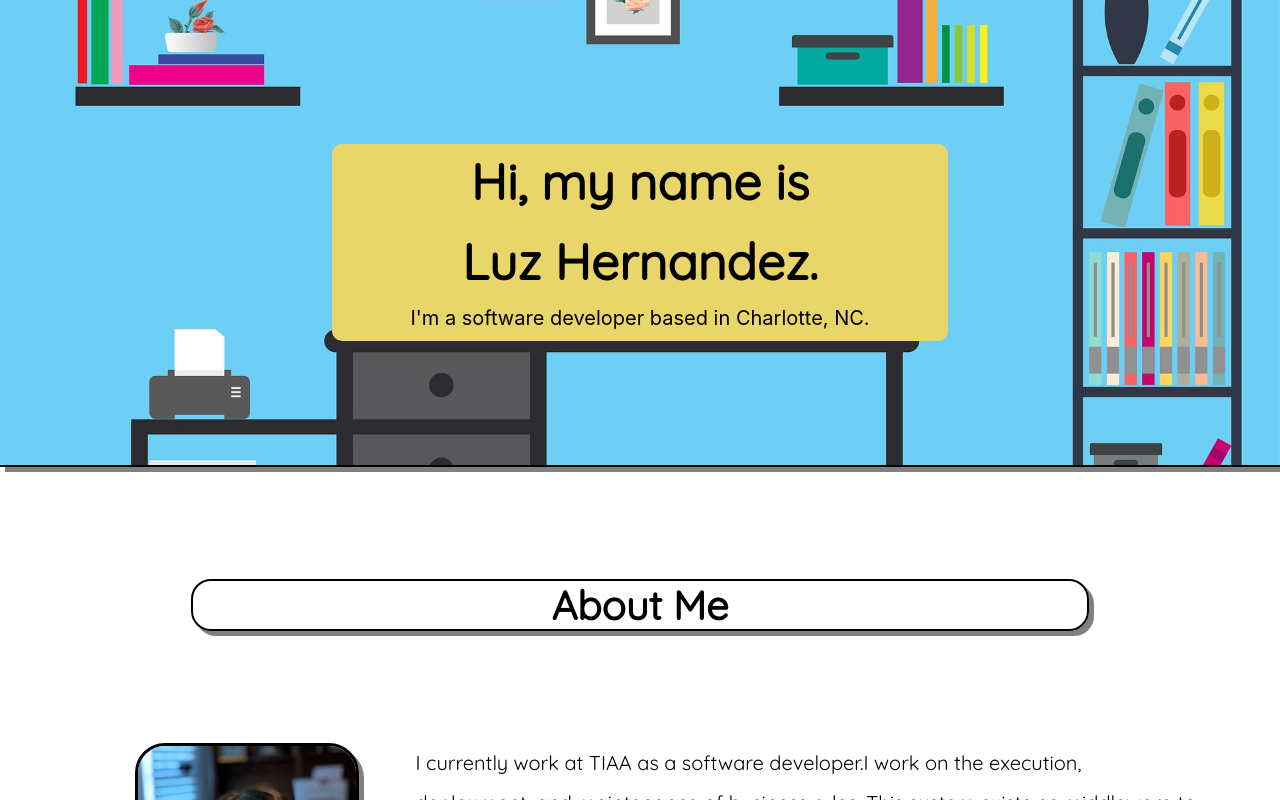
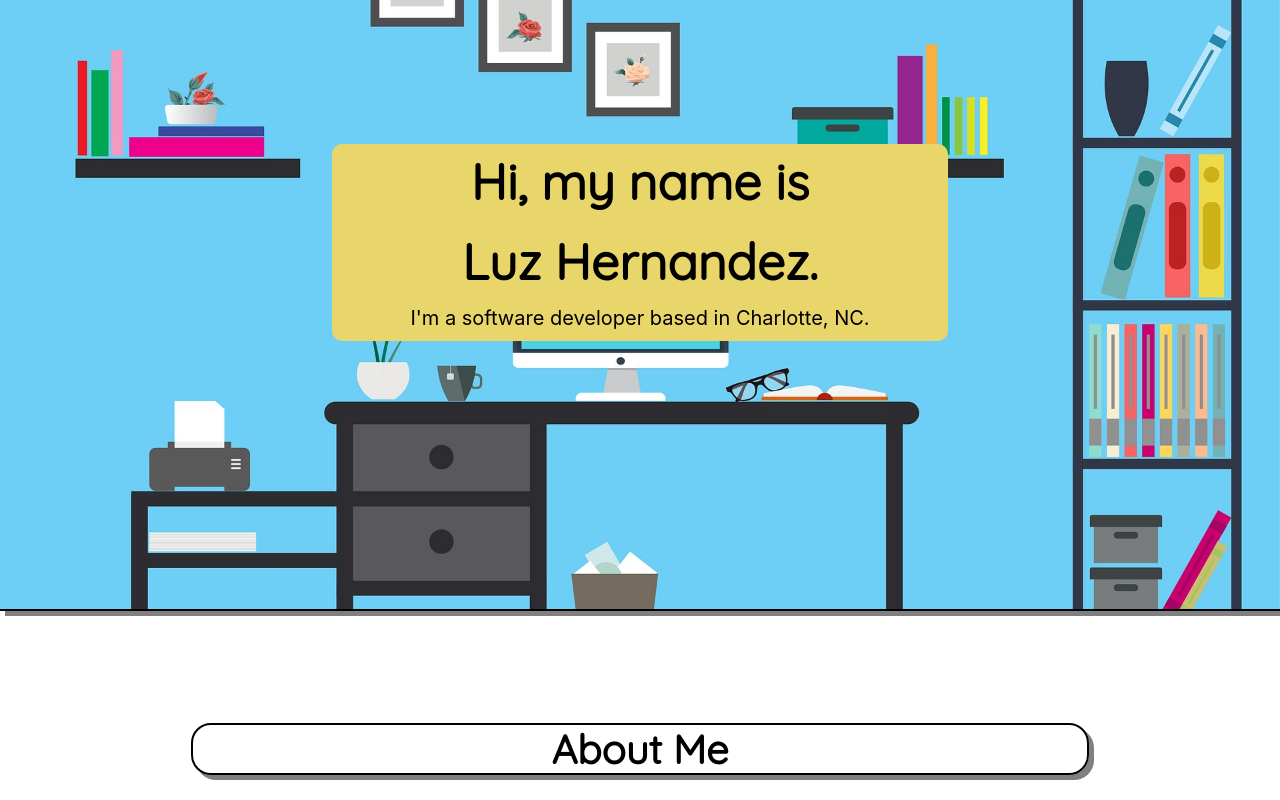
Before and after one commit to lhernandez5/PortfolioApp, a React (Create React App) app in the folder client/: page / in a window 1280 px wide. Shown: the top 800 px of the page. Built offline with nearby package versions, Linux system fonts and the light colour scheme.

Commit message:
modified heading css

```diff
--- a/client/src/components/TopHero/TopHero.css
+++ b/client/src/components/TopHero/TopHero.css
@@ -22,7 +22,7 @@
   text-align: center;
 }
 .hero-body {
-  padding-bottom: 0% !important;
+  /*padding-bottom: 0% !important;*/
 }
 .hero.container {
   background-color: rgb(233, 214, 107);
```
